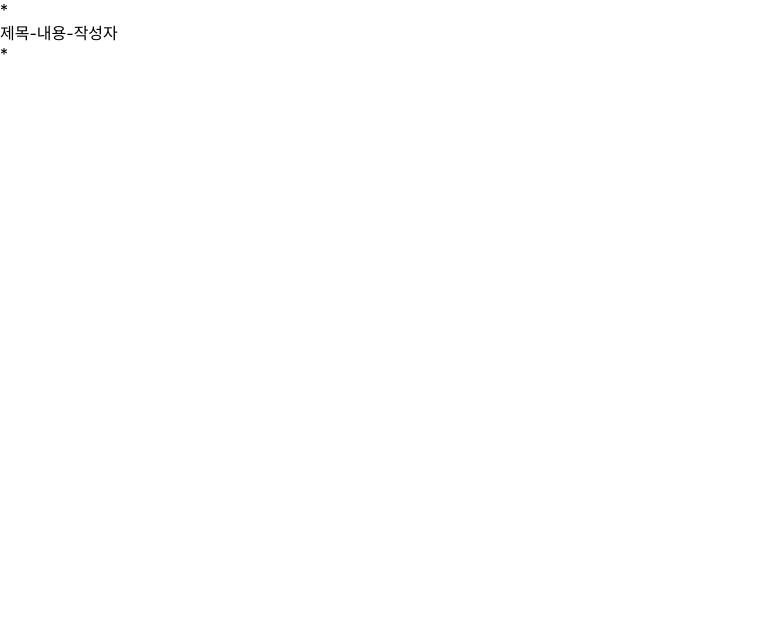
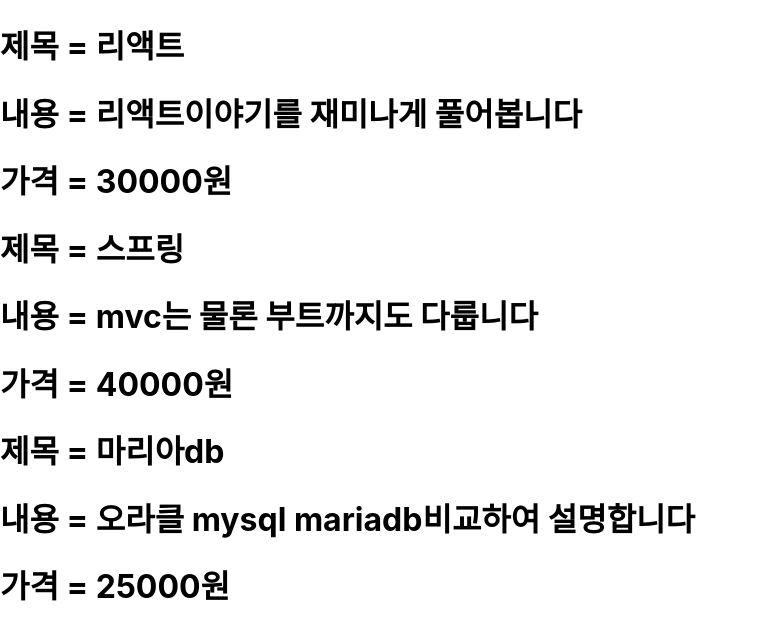
Before and after one commit to seojinvely1004/hello-react, a React (Create React App) app: page / in a window 1280 px wide. Shown: the top 640 px of the page, without its empty margins (0-759 px from the left). Built offline with nearby package versions, Linux system fonts and the light colour scheme.

Commit message:
constructor(), render()

```diff
--- a/src/index.js
+++ b/src/index.js
@@ -4,13 +4,18 @@ import './index.css';
 
 import reportWebVitals from './reportWebVitals';
 
-import ConstructorTest from './ConstructorTest';
+{/*import ConstructorTest from './ConstructorTest';*/}
+import Book from './Book';
 
 const root = ReactDOM.createRoot(document.getElementById('root'));
 root.render(
   <React.StrictMode>
 
-    *<ConstructorTest writer="작성자"/>*
+    {/*<ConstructorTest writer="작성자"/>*/}
+    <Book title="리액트" body="리액트이야기를 재미나게 풀어봅니다" price="30000"/>
+
+    <Book title="스프링" body="mvc는 물론 부트까지도 다룹니다" price="40000"/>
+    <Book title="마리아db" body="오라클 mysql mariadb비교하여 설명합니다" price="25000"/>
 
 
   </React.StrictMode>
```
